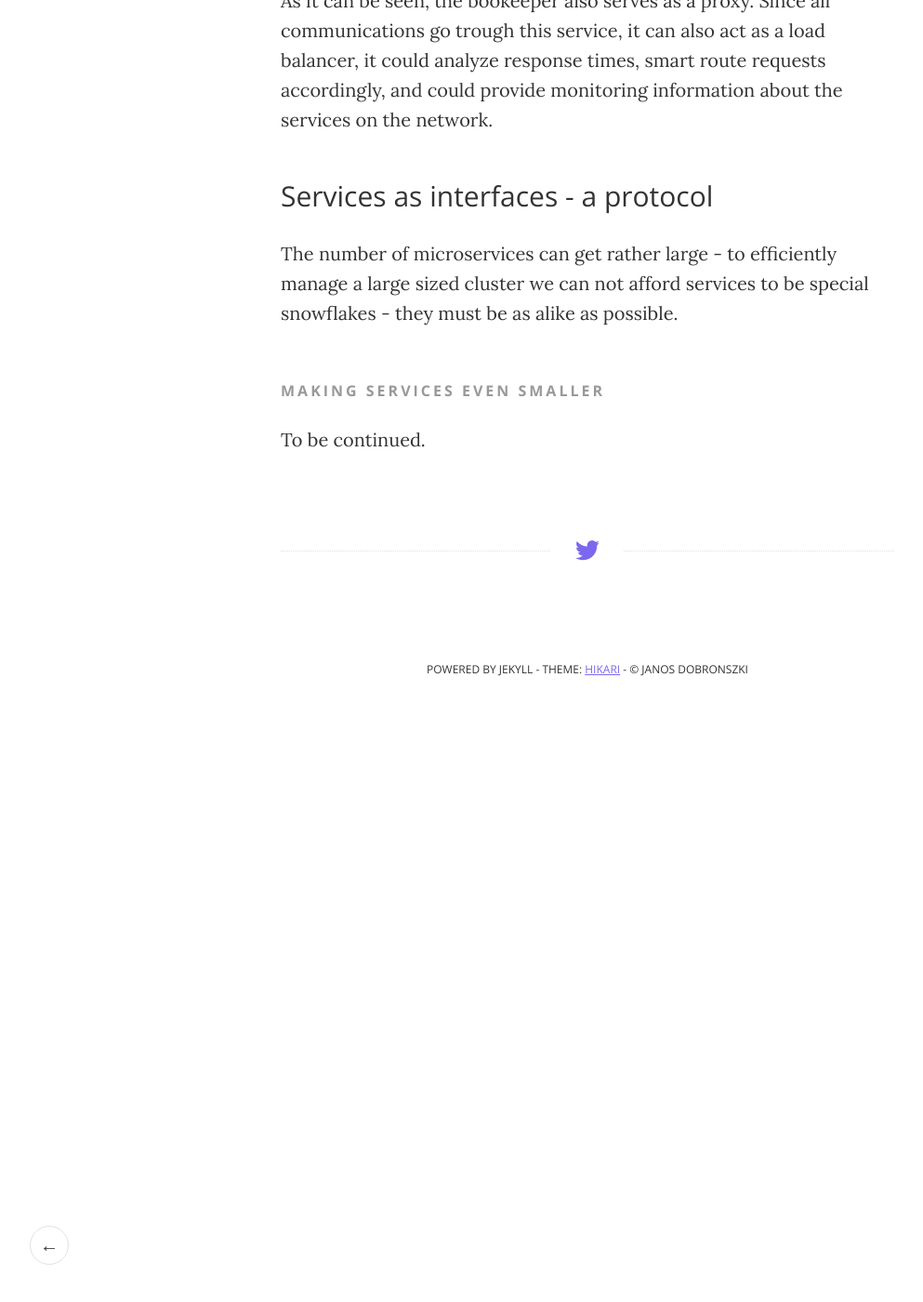
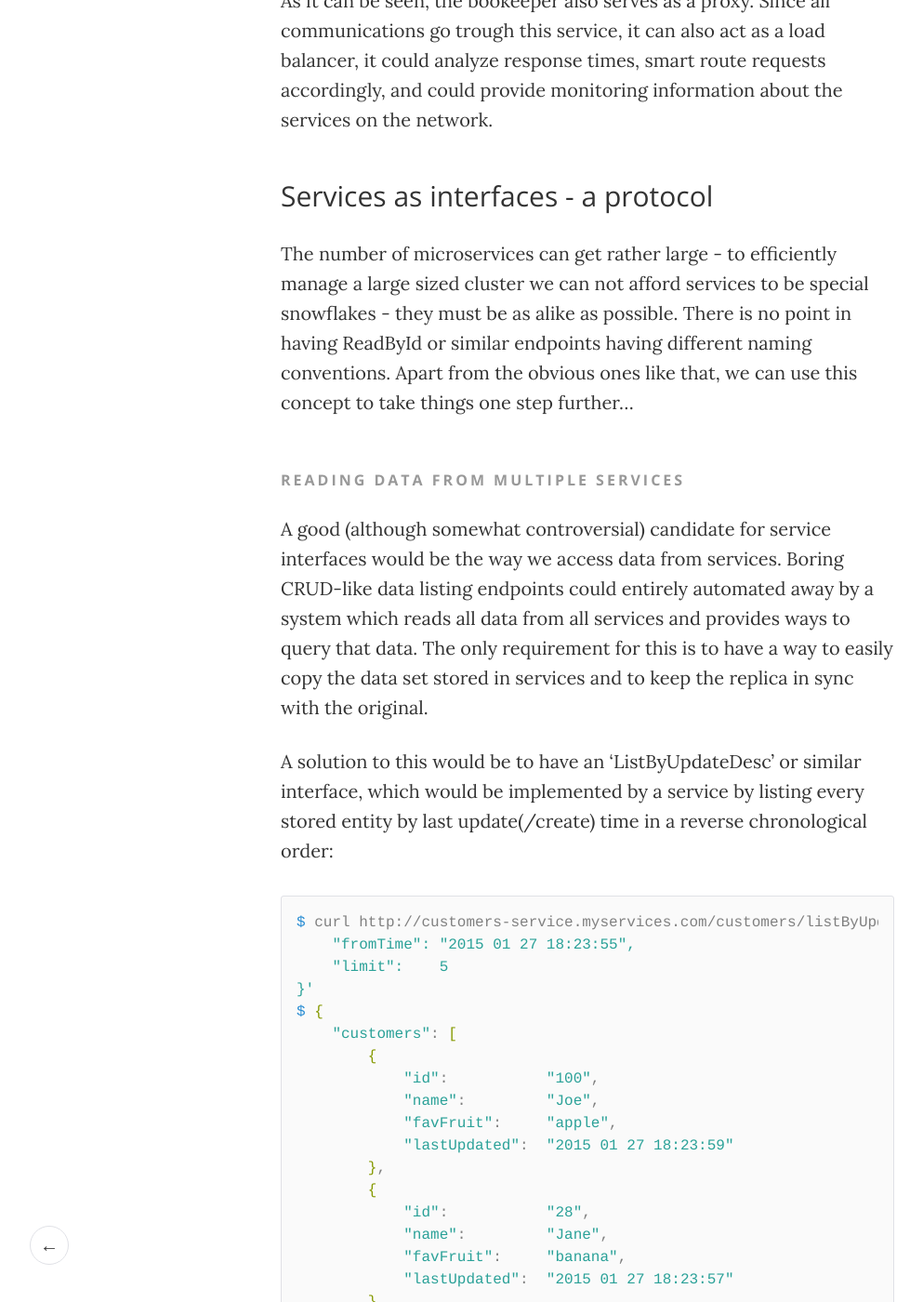
Before and after one commit to timmytofu/crufter.github.io, a Jekyll site: the page built from _posts/2015-01-12-a-microservices-architecture-approach.markdown, in a window 1280 px wide and 1400 px high, scrolled down 3617 px. Shown: the whole window at 93% size, without its empty margins (8-1001 px from the left). Built offline with Jekyll 4.4.1, drawn with Linux system fonts in a browser that asks for light colours; before the commit the page ends 4387 px from its top, so only the background shows below that; some of the changed text lies outside the part shown.

Commit message:
Some more weird stuff

```diff
--- a/_posts/2015-01-12-a-microservices-architecture-approach.markdown
+++ b/_posts/2015-01-12-a-microservices-architecture-approach.markdown
@@ -90,8 +90,55 @@ As it can be seen, the bookeeper also serves as a proxy. Since all communication
 
 ### Services as interfaces - a protocol
 
-The number of microservices can get rather large - to efficiently manage a large sized cluster we can not afford services to be special snowflakes - they must be as alike as possible.
+The number of microservices can get rather large - to efficiently manage a large sized cluster we can not afford services to be special snowflakes - they must be as alike as possible. There is no point in having ReadById or similar endpoints having different naming conventions. Apart from the obvious ones like that, we can use this concept to take things one step further...
 
-#### Making services even smaller
+#### Reading data from multiple services
+
+A good (although somewhat controversial) candidate for service interfaces would be the way we access data from services. Boring CRUD-like data listing endpoints could entirely automated away by a system which reads all data from all services and provides ways to query that data. The only requirement for this is to have a way to easily copy the data set stored in services and to keep the replica in sync with the original.
+
+A solution to this would be to have an 'ListByUpdateDesc' or similar interface, which would be implemented by a service by listing every stored entity by last update(/create) time in a reverse chronological order:
+
+{% highlight bash %}
+$ curl http://customers-service.myservices.com/customers/listByUpdateDesc -d '{
+    "fromTime": "2015 01 27 18:23:55",
+    "limit":    5
+}'
+$ {
+    "customers": [
+        {
+            "id":           "100",
+            "name":         "Joe",
+            "favFruit":     "apple",
+            "lastUpdated":  "2015 01 27 18:23:59"
+        },
+        {
+            "id":           "28",
+            "name":         "Jane",
+            "favFruit":     "banana",
+            "lastUpdated":  "2015 01 27 18:23:57"
+        },
+        {
+            "id":           "182",
+            "name":         "Jill",
+            "favFruit":     "blueberry",
+            "lastUpdated":  "2015 01 27 18:23:57"
+        },
+        {
+            "id":           "41",
+            "name":         "Jacob",
+            "favFruit":     "apple",
+            "lastUpdated":  "2015 01 27 18:23:57"
+        },
+        {
+            "id":           "55",
+            "name":         "John",
+            "favFruit":     "peach",
+            "lastUpdated":  "2015 01 27 18:23:55"
+        },
+    ]
+}
+{% endhighlight %}
+
+### Making services even smaller
 
 To be continued.
```
